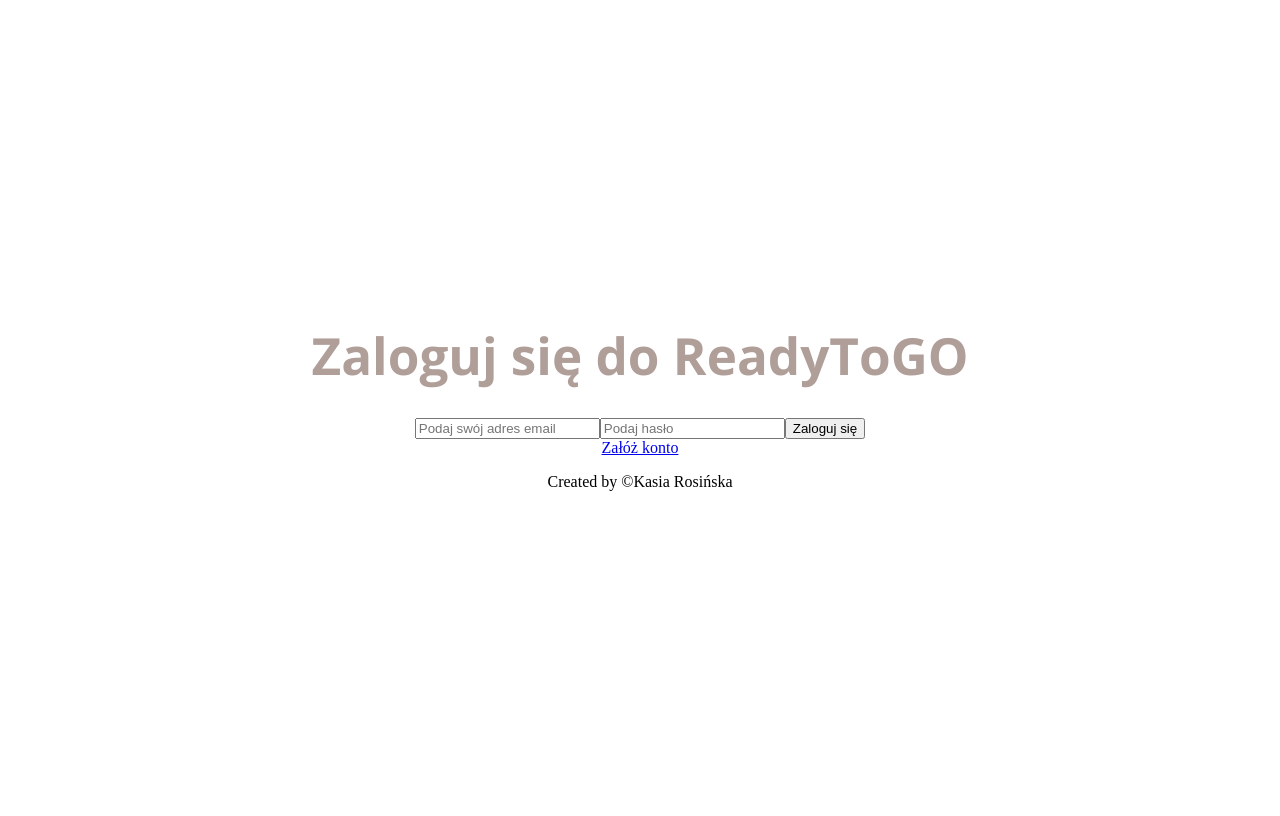
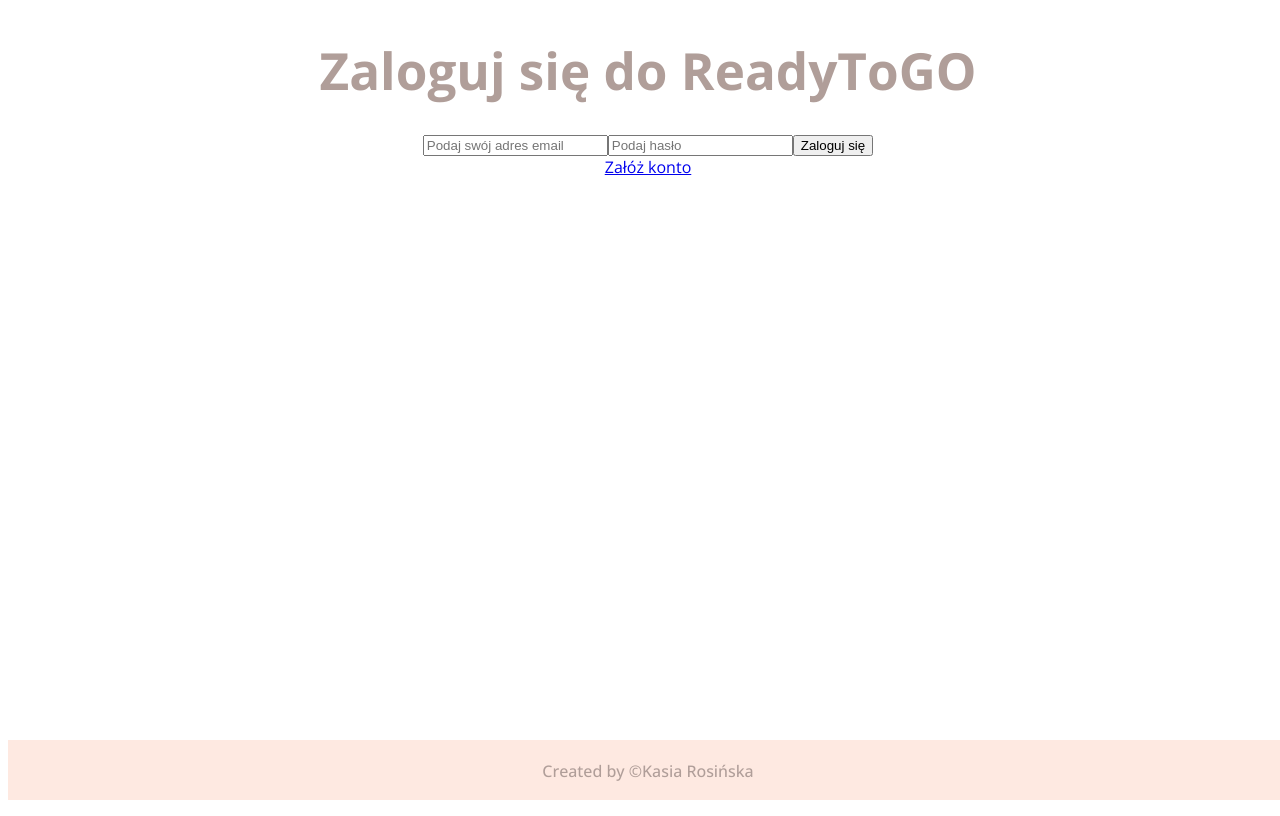
Before and after one commit to RosinskaK/ready_to_go_project, a React (Vite) app: page /signin in a window 1280 px wide. Built offline with nearby package versions, Linux system fonts and the light colour scheme; no server answers; a web font is replaced by a local one.

Commit message:
styling footer

```diff
--- a/src/components/Footer.jsx
+++ b/src/components/Footer.jsx
@@ -3,7 +3,7 @@ function Footer () {
 
     return (
         <footer>
-            <p>Created by &copy;Kasia Rosińska</p>
+            <div className='footer'>Created by &copy;Kasia Rosińska</div>
         </footer>
     );
 }
--- a/src/scss/App.scss
+++ b/src/scss/App.scss
@@ -1,7 +1,9 @@
 @import "settings/_colors.scss";
 @import 'elements/_fonts.scss';
 
+@import "elements/_footer.scss";
 @import "elements/_signup.scss";
+
 
 
 //ZROBIĆ TU PORZĄDEK
@@ -11,12 +13,28 @@
 
 
 body {
-  margin: 0;
+
+  //max-width: 1280px;
+}
+
+#root {
+
+  font-family: $font-basic;
+  margin: 0 auto;
+ // padding: 2rem;
+  text-align: center;
   display: flex;
-  place-items: center;
+  justify-content: center;
+  //place-items: center;
   min-width: 320px;
   min-height: 100vh;
+  width: 100vw;
+  max-width: 1280px;
+
 }
+
+
+
 
 h1 {
   font-size: 3.2em;
@@ -25,12 +43,7 @@ h1 {
 
 //$my-color: blue;
 
-#root {
-  max-width: 1280px;
-  margin: 0 auto;
-  padding: 2rem;
-  text-align: center;
-}
+
 
 ul {
   border: 2px solid black;
@@ -51,6 +64,16 @@ ul li.done {
 //h1 {
 //  color: $my-color;
 //}
+
+
+
+
+
+
+
+
+
+
 
 .logo {
   height: 6em;
--- /dev/null
+++ b/src/scss/elements/_footer.scss
@@ -0,0 +1,23 @@
+
+footer {
+  position: fixed;
+  bottom: 0;
+ // width: 100vw;
+  height: 60px;
+  width: 100vw;
+  display: flex;
+  justify-content: center;
+  background-color: $misty-rose;
+
+}
+
+.footer {
+  max-width: 100vw;
+  margin-top: 20px;
+  padding: 0;
+  margin-left: 10px;
+  margin-right: 10px;
+  display: inline-block;
+  color: $cinereous;
+  font-weight: 500;
+}
```
